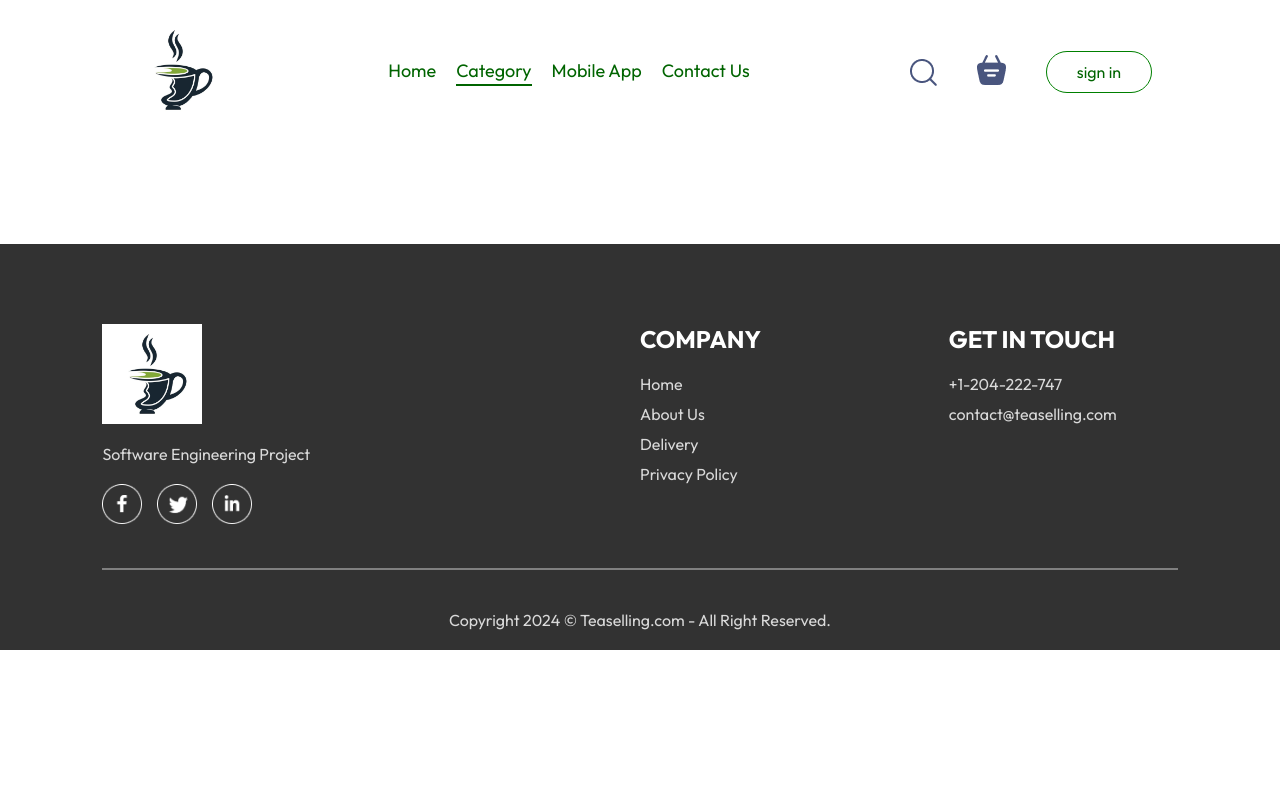
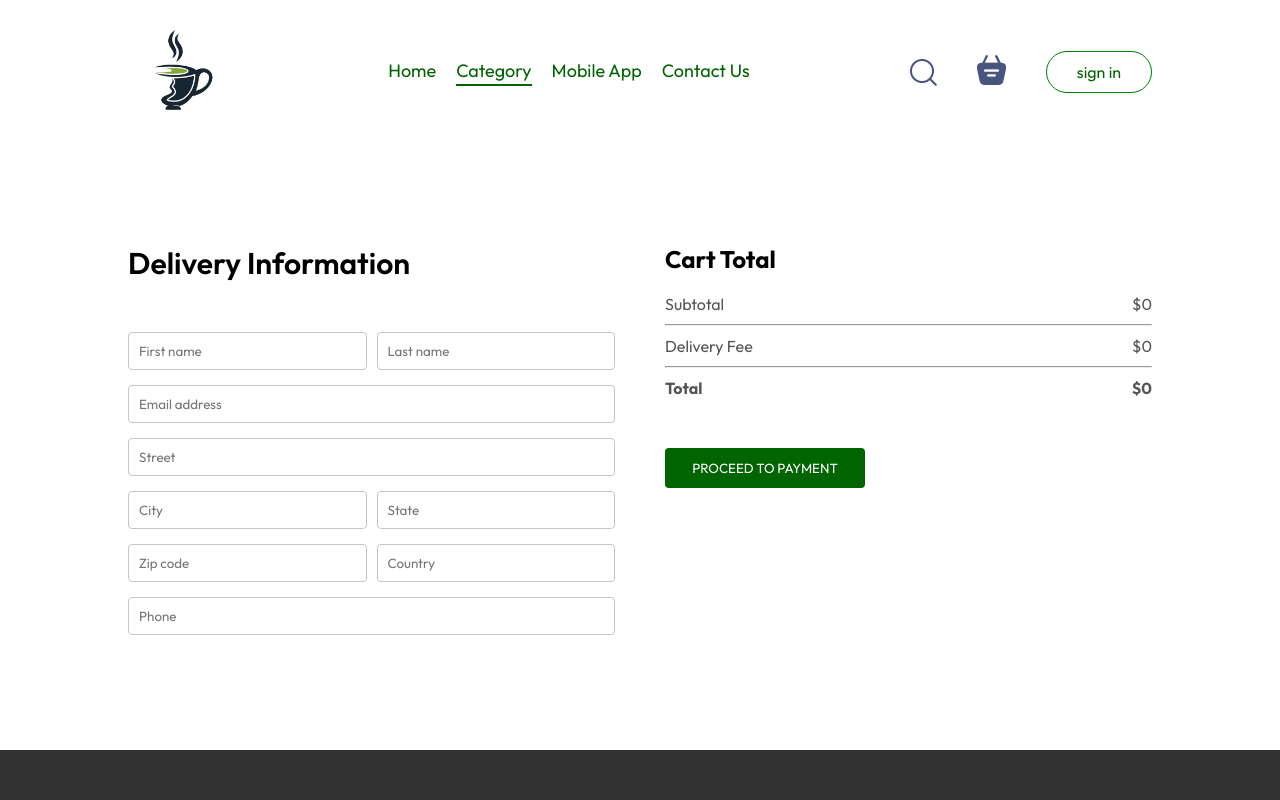
Before and after one commit to baochammm/Tea-Selling-Platform, a React (Vite) app in the folder frontend/: page /order in a window 1280 px wide. Shown: the top 800 px of the page. Built offline with nearby package versions, Linux system fonts and the light colour scheme.

Commit message:
Place Order page

```diff
--- a/frontend/src/pages/Cart/Cart.jsx
+++ b/frontend/src/pages/Cart/Cart.jsx
@@ -1,11 +1,13 @@
 import React, { useContext } from 'react'
 import './Cart.css'
 import {StoreContext} from '../../context/StoreContext'
+import { useNavigate } from 'react-router-dom';
 
 const Cart = () => {
 
   const{cartItems, tea_list, removeFromCart, getTotalCartAmount } = useContext(StoreContext);
 
+  const navigate = useNavigate();
   return (
     <div className='cart'>
       <div className="cart-items">
@@ -48,15 +50,15 @@
             <hr />
             <div className="cart-total-details">
               <p>Delivery Fee</p>
-              <p>${2}</p>
+              <p>${getTotalCartAmount()===0?0:2}</p>
               </div>
               <hr />
             <div className="cart-total-details">
               <b>Total</b>
-              <b>${getTotalCartAmount()+2}</b>
+              <b>${getTotalCartAmount()===0?0:getTotalCartAmount()+2}</b>
             </div>
           </div>
-          <button>PROCEED TO CHECKOUT</button>
+          <button onClick={()=>navigate('/order')}>PROCEED TO CHECKOUT</button>
         </div>
         <div className="cart-promocode">
           <div>
--- a/frontend/src/pages/PlaceOrder/PlaceOrder.css
+++ b/frontend/src/pages/PlaceOrder/PlaceOrder.css
@@ -0,0 +1,35 @@
+.place-order{
+    display: flex;
+    align-items: start;
+    justify-content: space-between;
+    gap: 50px;
+    margin-top: 100px;
+}
+.place-order-left{
+    width: 100%;
+    max-width: max(30%,500px);
+}
+.place-order-left .title{
+    font-size: 30px;
+    font-weight: 600;
+    margin-bottom: 50px;
+}
+.place-order-left input{
+    margin-bottom: 15px;
+    width: 100%;
+    padding: 10px;
+    border: 1px solid #c5c5c5;
+    border-radius: 4px;
+    outline-color: darkgreen;
+}
+.place-order-left .multi-fields{
+    display: flex;
+    gap: 10px;
+}
+.place-order-right{
+    width: 100%;
+    max-width: max(40%,500px);
+}
+.place-order .cart-total button{
+    margin-top: 30px;
+}
--- a/frontend/src/pages/PlaceOrder/PlaceOrder.jsx
+++ b/frontend/src/pages/PlaceOrder/PlaceOrder.jsx
@@ -1,11 +1,54 @@
-import React from 'react'
+import React, { useContext } from 'react'
 import './PlaceOrder.css'
+import { StoreContext } from '../../context/StoreContext'
 
 const PlaceOrder = () => {
+
+  const {getTotalCartAmount} = useContext(StoreContext)
+
   return (
-    <div>
-
-    </div>
+    <form className='place-order'>
+      <div className="place-order-left">
+      <p className="title">Delivery Information</p>
+      <div className="multi-fields">
+        <input type="text" placeholder='First name' />
+        <input type="text" placeholder='Last name' />
+      </div>
+      <input type="email" placeholder='Email address' />
+      <input type="text" placeholder='Street' />
+      <div className="multi-fields">
+        <input type="text" placeholder='City' />
+        <input type="text" placeholder='State' />
+      </div>
+      <div className="multi-fields">
+        <input type="text" placeholder='Zip code' />
+        <input type="text" placeholder='Country' />
+      </div>
+      <input type="text" placeholder='Phone' />
+      </div>
+      <div className="place-order-right">
+      <div className="cart-total">
+          <h2>Cart Total</h2>
+          <div>
+            <div className="cart-total-details">
+              <p>Subtotal</p>
+              <p>${getTotalCartAmount()}</p>
+            </div>
+            <hr />
+            <div className="cart-total-details">
+              <p>Delivery Fee</p>
+              <p>${getTotalCartAmount()===0?0:2}</p>
+              </div>
+              <hr />
+            <div className="cart-total-details">
+              <b>Total</b>
+              <b>${getTotalCartAmount()===0?0:getTotalCartAmount()+2}</b>
+            </div>
+          </div>
+          <button >PROCEED TO PAYMENT</button>
+        </div>
+      </div>
+    </form>
   )
 }
 
```
